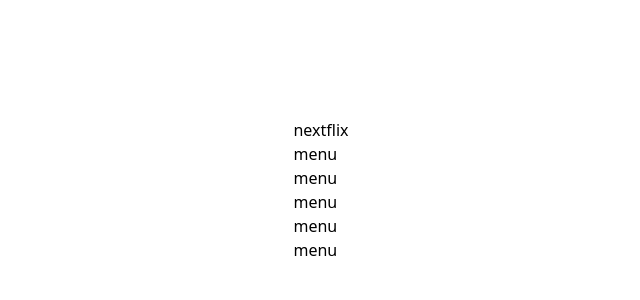
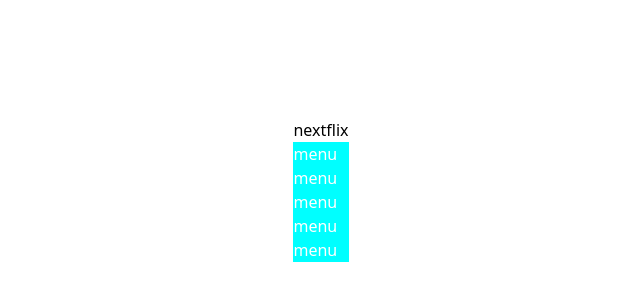
Before and after one commit to Shin-Yumi/nextflix, a Next.js app: page / in a window 1280 px wide. Shown: the part 210-510 px from the top of the page, without its empty margins (319-959 px from the left). Built offline with nearby package versions, Linux system fonts and the light colour scheme.

Commit message:
read me 변경

```diff
--- a/components/Header.tsx
+++ b/components/Header.tsx
@@ -3,7 +3,7 @@
 		<header>
 			<h1>nextflix</h1>
 
-			<ul>
+			<ul className='bg-[aqua] text-[#fff]'>
 				<li>menu</li>
 				<li>menu</li>
 				<li>menu</li>
```
Also changed, not shown: 1 other file (tests, documents, lock files or other folders).
